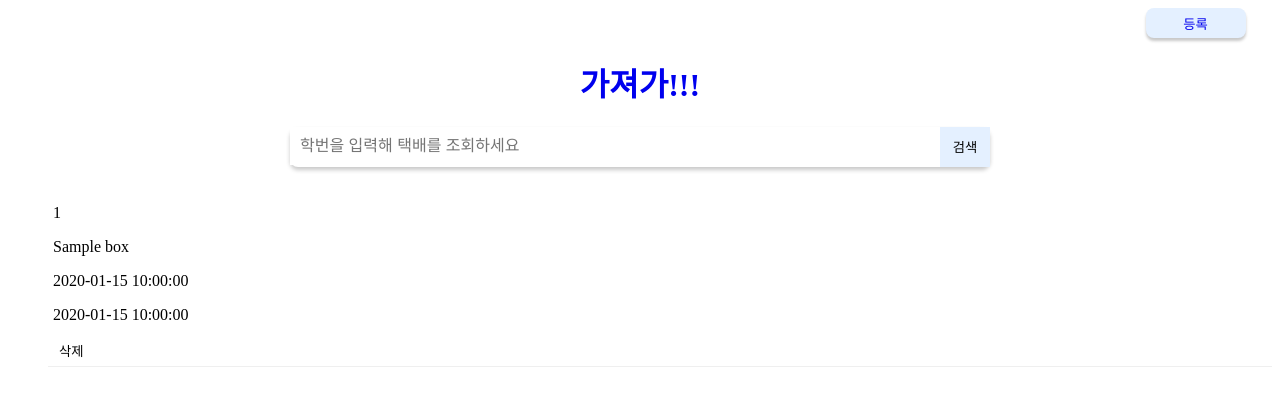
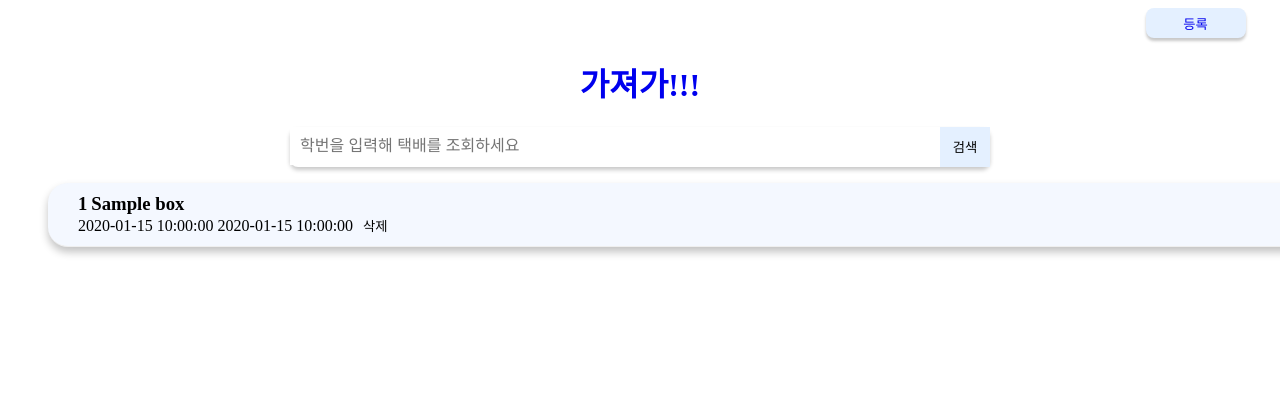
Before and after one commit to gimhanul/GajyeoGa, a Flask app: template app/templates/index.html in a window 1280 px wide; the page is wider, and only the part inside the window is pictured. Shown: the top 406 px of that part. Run offline with Flask 2, Linux system fonts and the light colour scheme; the template is opened without the code that fills it: most values are stand-ins (such as "Sample title", 1, 10 or a date in 2020); some libraries are stand-ins or nearby versions.

Commit message:
Docs: css를 해땅.

```diff
--- a/app/static/css/index.css
+++ b/app/static/css/index.css
@@ -10,8 +10,8 @@ button {
     background-color: transparent;
 }
 #sortImage {
-    width: 40px;
-    height: 40px;
+    width: 30px;
+    height: 30px;
 }
 .btn2{
     color: rgb(0, 0, 0);
@@ -58,9 +58,47 @@ button {
 }
 li{
     content: ">";
-    text-align: left;
+    text-align: justify;
     list-style: none;
     padding: 5px 0px 5px 5px;
     margin-bottom: 5px;
     border-bottom: 1px solid #efefef;
+    width: 1400px;
+    height: auto;
+    background-color: #F4F8FF;
+    border-radius: 20px;
+    box-shadow: 0px 5px 8px rgb(194, 194, 194);
+    padding-left: 30px;
+    padding-top: 10px;
+    padding-bottom: 10px;
 }
+p{
+    white-space: nowrap;
+}
+select{
+    width: 100px;
+    height: auto;
+    padding: .8em .5em;
+    border: 1px solid #999;
+    font-family: inherit;
+    background: url('../images/arrow.jpg') no-repeat 95% 50%;
+    border-radius: 0px;
+    -webkit-appearance: none;
+    -moz-appearance: none;
+    appearance: none;
+
+
+}
+.btn3{
+        width: 50px;
+        height: 30px;
+        border: 0px;
+        background: #E4F0FF;
+        outline: none;
+        float: right;
+        color: #000000;
+        position: absolute;
+}
+.day{
+    text-align: right;
+}
--- a/app/templates/index.html
+++ b/app/templates/index.html
@@ -27,24 +27,26 @@
     <button type="button" onclick="javascript:setSortImage()" value="" id="abc" name="abc">
         <img id="sortImage" src="">
     </button>
-    <button type="submit" onclick="javascript:moveUrl()">적용</button>
+    <button class="btn3" onclick="javascript:moveUrl()">적용</button>
     {% endif %}
     </center>
-
+    <div class="list">
     <ul>
         {% for box in boxes %}
+        <center>
         <li>
-            <p>{{ box.studentNumber }}</p>
-            <p>{{ box.name }}</p>
-            <p>{{ box.date }}</p>
-            <p>{{ box.time }}</p>
-
+            <h3 style="display: inline">{{ box.studentNumber }}</h3>
+            <h3 style="display: inline">{{ box.name }}</h3><br>
+            <p style="display: inline">{{ box.date }}</p>
+            <p style="display: inline">{{ box.time }}</p>
             {% if search != '' %}
             <button onclick="javascript:deleteBox('{{ box.id }}')">삭제</button>
             {% endif %}
         </li>
         {% endfor %}
+    </center>
     </ul>
+</div>
 </body>
 <script>
     const sort = document.getElementById("sort");
--- a/app/templates/register.html
+++ b/app/templates/register.html
@@ -11,7 +11,7 @@
     <h1>택배 등록</h1>
     <form action="" method="post">
         <input class="name" name="name" placeholder="이름">
-        <input class="number" name="studentNumber" placeholder="학번"><br>
+        <input class="number" name="studentNumber" placeholder="학번"><br><br>
         <button class="submit">제출</button>
     </form>
 </body>
```
Also changed, not shown: app/static/images/arrow.jpg (added).
